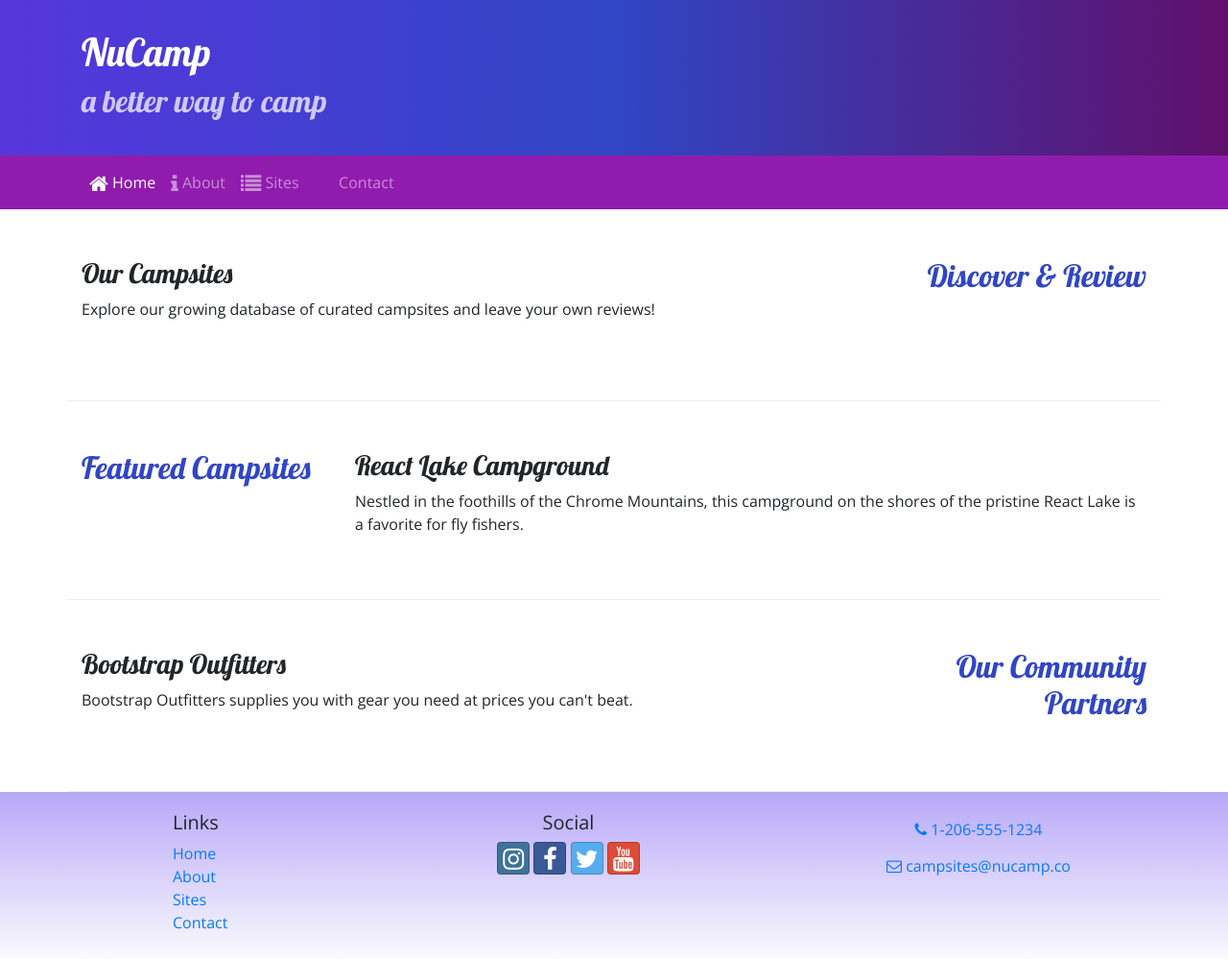
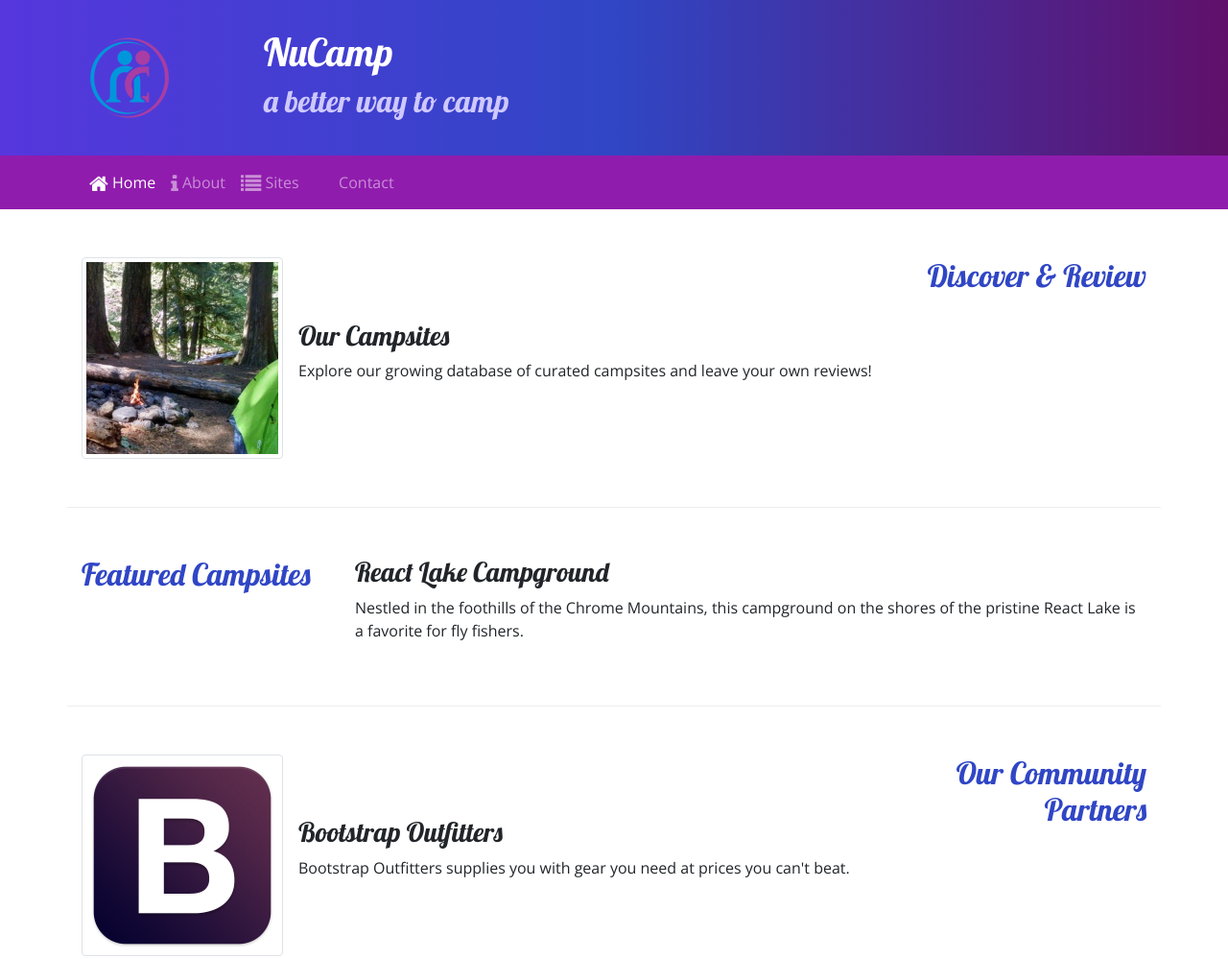
Before and after one commit to KenSparksDev/Bootstrap-Project, a website: page index.html in a window 1280 px wide. Shown: the top 999 px of the page at 96% size. Drawn offline with nearby package versions, Linux system fonts and the light colour scheme.

Commit message:
img and media

```diff
--- a/index.html
+++ b/index.html
@@ -21,6 +21,9 @@
 <header class="jumbotron jumbotron-fluid">
         <div class="container">
             <div class="row">
+                <div class="col-4 col-sm-3 col-md-2 align-self-center">
+                   <a href="index.html"><img src="img/logo.png" class="img-fluid" /></a>
+                </div>
                 <div class="col">
                         <h1>NuCamp</h1>
                         <h2>a better way to camp</h2>
@@ -30,7 +33,7 @@
     </header>
 <nav class="navbar navbar-expand-sm navbar-dark sticky-top">
     <div class="container">
-        <button class="navbar-toggler ml-auto" type="button" data-toggle="collapse" data-target="#nucampNavbar"> <span class="navbar-toggler-icon"></span>
+        <button class="navbar-toggler" type="button" data-toggle="collapse" data-target="#nucampNavbar"> <span class="navbar-toggler-icon"></span>
         </button>
         <div class="collapse navbar-collapse" id="nucampNavbar">
             <ul class="list-unstyled navbar-nav">
@@ -48,10 +51,15 @@
             <div class="col-sm-4 order-sm-last col-md-3">
                 <h2 class="text-sm-right">Discover & Review</h2>
             </div>
-            <div class="col">
-                <h3>Our Campsites</h3>
-                <p class="d-none d-sm-block">Explore our growing database of curated campsites and leave your own reviews!</p>
+        <div class="col">
+            <div class="media">
+                <img class="d-flex mr-3 img-thumbnail" src="img/breadcrumb-trail-thumb.jpg" alt="Breadcrumb Trail" />
+                <div class="media-body align-self-center">
+                    <h3>Our Campsites</h3>
+                    <p class="d-none d-sm-block">Explore our growing database of curated campsites and leave your own reviews!</p>
+                </div>
             </div>
+        </div>
         </div>
     </div>
 
@@ -73,8 +81,13 @@
                     <h2 class="text-sm-right">Our Community Partners</h2>
                 </div>
                 <div class="col">
-                    <h3>Bootstrap Outfitters</h3>
-                    <p class="d-none d-sm-block">Bootstrap Outfitters supplies you with gear you need at prices you can't beat.</p>
+                    <div class="media">
+                        <img class="d-flex mr-3 img-thumbnail " src="img/bootstrap-thumb.png" alt="Bootstrap Outfitters">
+                        <div class="media-body align-self-center">
+                            <h3>Bootstrap Outfitters</h3>
+                            <p class="d-none d-sm-block">Bootstrap Outfitters supplies you with gear you need at prices you can't beat.</p>
+                        </div>
+                    </div>
                 </div>
             </div>
     </div>
```
Also changed, not shown: contactus.html (+3 -2 lines), sites.html (+3 -1 lines), img/bootstrap-thumb.png (added), img/breadcrumb-trail-thumb.jpg (added), img/breadcrumb-trail.jpg (added), img/chrome-river-thumb.jpg (added), img/chrome-river.jpg (added), img/logo.png (added), img/react-lake-thumb.jpg (added), img/react-lake.jpg (added).
